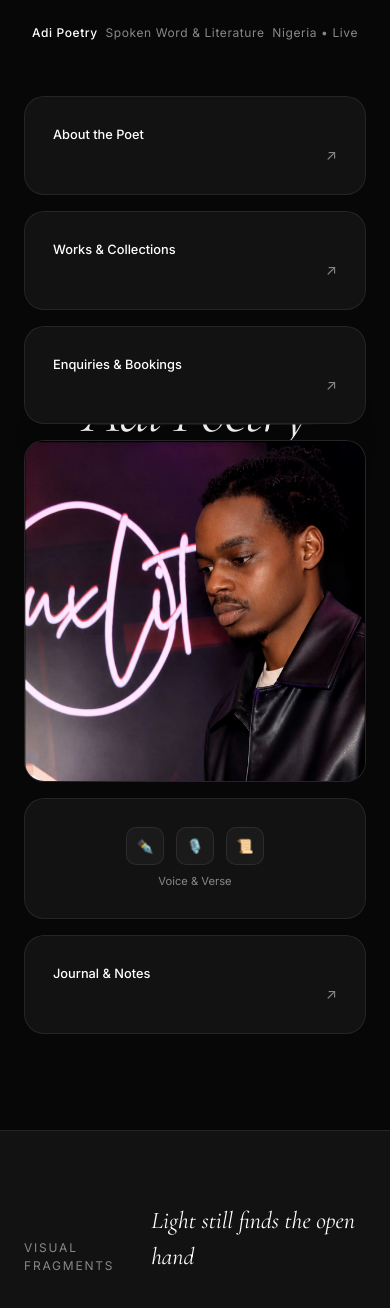
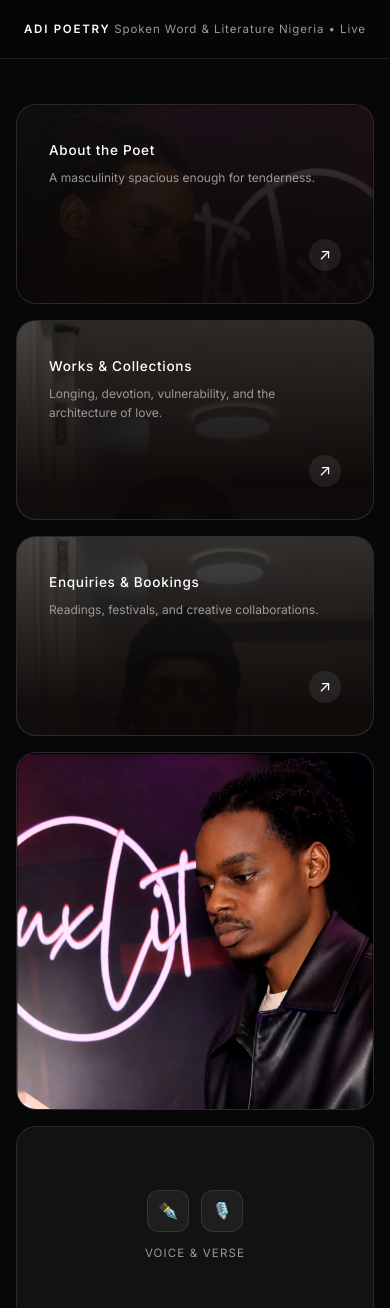
Before and after one commit to Ogirimaobey/adipoetry.com, a plain HTML site: page index.html in a window 390 px wide. Shown: the top 1308 px of the page. Drawn offline with nearby package versions, Linux system fonts and the light colour scheme.

Commit message:
Refactor styles for mobile-first layout and responsiveness
Updated various CSS styles for improved layout and responsiveness, including adjustments to padding, font sizes, and background effects.

```diff
--- a/index.html
+++ b/index.html
@@ -12,15 +12,15 @@
 
   <style>
     /* =========================================
-       EXACT REFERENCE LAYOUT TOKENS (BLACK & WHITE BENTO)
+       MOBILE-FIRST TOKENS & ANIMATIONS
        ========================================= */
     :root {
       --bg-canvas: #070707;
       --card-bg: #121212;
       --card-hover: #1A1A1A;
-      --border-glass: rgba(255, 255, 255, 0.08);
+      --border-glass: rgba(255, 255, 255, 0.1);
       --text-main: #FFFFFF;
-      --text-muted: #888888;
+      --text-muted: #9A9A9A;
       --accent: #B67B48;
 
       --serif: 'Cormorant Garamond', Georgia, serif;
@@ -37,7 +37,7 @@
       background-color: var(--bg-canvas);
       color: var(--text-main);
       font-family: var(--sans);
-      line-height: 1.5;
+      line-height: 1.6;
       overflow-x: hidden;
       -webkit-font-smoothing: antialiased;
     }
@@ -53,30 +53,36 @@
     }
 
     /* =========================================
-       TOP HEADER (MATCHING REFERENCE BAR)
+       TOP HEADER (MOBILE-FIRST)
        ========================================= */
     .top-bar {
-      position: absolute;
+      position: fixed;
       top: 0;
       left: 0;
       width: 100%;
-      padding: 1.5rem 2rem;
+      padding: 1.25rem 1.5rem;
       display: flex;
       justify-content: space-between;
       align-items: center;
-      z-index: 10;
-      font-size: 0.75rem;
-      letter-spacing: 0.05em;
+      z-index: 1000;
+      background: rgba(7, 7, 7, 0.85);
+      backdrop-filter: blur(12px);
+      -webkit-backdrop-filter: blur(12px);
+      border-bottom: 1px solid var(--border-glass);
+      font-size: 0.72rem;
+      letter-spacing: 0.08em;
       color: var(--text-muted);
     }
 
     .top-bar .name-brand {
       color: var(--text-main);
-      font-weight: 500;
+      font-weight: 600;
+      text-transform: uppercase;
+      letter-spacing: 0.15em;
     }
 
     /* =========================================
-       EXACT BENTO HERO CONTAINER & OVERLAPPING TITLE
+       HERO BENTO GRID (MOBILE-FIRST FLUID)
        ========================================= */
     .hero-container {
       position: relative;
@@ -84,32 +90,35 @@
       display: flex;
       flex-direction: column;
       justify-content: center;
-      align-items: center;
-      padding: 6rem 1.5rem 3rem;
+      padding: 6.5rem 1rem 3rem;
       max-width: 1200px;
       margin: 0 auto;
     }
 
-    /* Massive Layered Background Name (Exact Reference Style) */
+    @media (min-width: 768px) {
+      .hero-container { padding: 7rem 2rem 4rem; }
+    }
+
+    /* Elegant Layered Background Title */
     .layered-title {
       position: absolute;
-      top: 38%;
+      top: 42%;
       left: 50%;
       transform: translate(-50%, -50%);
       font-family: var(--serif);
-      font-size: clamp(4rem, 12vw, 11rem);
+      font-size: clamp(3.5rem, 14vw, 10rem);
       font-weight: 300;
       font-style: italic;
       letter-spacing: -0.03em;
-      color: rgba(255, 255, 255, 0.92);
+      color: rgba(255, 255, 255, 0.04);
       white-space: nowrap;
       pointer-events: none;
-      z-index: 1;
+      z-index: 0;
       text-align: center;
-      filter: drop-shadow(0 20px 40px rgba(0,0,0,0.8));
+      width: 100%;
     }
 
-    /* The Bento Grid Frame (Exact Proportion Match) */
+    /* Mobile-First Bento Shell */
     .bento-shell {
       position: relative;
       z-index: 2;
@@ -122,7 +131,7 @@
     @media (min-width: 860px) {
       .bento-shell {
         grid-template-columns: 280px 1fr 240px;
-        grid-template-rows: 240px 240px;
+        grid-template-rows: 250px 250px;
       }
     }
 
@@ -130,51 +139,92 @@
       background: var(--card-bg);
       border: 1px solid var(--border-glass);
       border-radius: 20px;
-      padding: 1.75rem;
+      padding: 2rem;
       display: flex;
       flex-direction: column;
       justify-content: space-between;
       position: relative;
       overflow: hidden;
-      backdrop-filter: blur(12px);
-      transition: background 0.3s ease, border-color 0.3s ease;
+      min-height: 200px;
+      transition: transform 0.4s cubic-bezier(0.16, 1, 0.3, 1), border-color 0.3s ease, background 0.3s ease;
     }
 
     .b-card:hover {
+      transform: translateY(-4px);
+      border-color: rgba(255, 255, 255, 0.25);
       background: var(--card-hover);
-      border-color: rgba(255, 255, 255, 0.18);
+    }
+
+    /* Card Background Images with Dark Vignettes */
+    .card-bg-img {
+      position: absolute;
+      inset: 0;
+      width: 100%;
+      height: 100%;
+      object-fit: cover;
+      object-position: center top;
+      opacity: 0.32;
+      z-index: 1;
+      transition: transform 0.8s cubic-bezier(0.16, 1, 0.3, 1);
+    }
+
+    .b-card:hover .card-bg-img {
+      transform: scale(1.05);
+    }
+
+    .card-gradient-overlay {
+      position: absolute;
+      inset: 0;
+      background: linear-gradient(180deg, rgba(18,12,10,0.3) 0%, rgba(10,7,6,0.92) 85%);
+      z-index: 2;
+    }
+
+    .card-content {
+      position: relative;
+      z-index: 3;
+      display: flex;
+      flex-direction: column;
+      justify-content: space-between;
+      height: 100%;
     }
 
     .card-label {
-      font-size: 0.8rem;
+      font-size: 0.85rem;
       font-weight: 500;
+      letter-spacing: 0.05em;
       color: var(--text-main);
     }
 
-    .card-arrow {
-      font-size: 0.9rem;
+    .card-subtext {
+      font-size: 0.75rem;
       color: var(--text-muted);
-      align-self: flex-end;
+      margin-top: 0.35rem;
     }
 
-    /* Specific Grid Slot Placements matching reference */
-    .card-about {
-      grid-column: span 1;
-      grid-row: span 1;
+    .card-arrow {
+      font-size: 1rem;
+      color: var(--text-main);
+      align-self: flex-end;
+      background: rgba(255, 255, 255, 0.08);
+      width: 32px;
+      height: 32px;
+      border-radius: 50%;
+      display: flex;
+      align-items: center;
+      justify-content: center;
+      transition: background 0.3s ease;
     }
 
-    .card-portfolio {
-      grid-column: span 1;
-      grid-row: span 1;
-    }
-    @media (min-width: 860px) {
-      .card-portfolio { grid-column: span 2; }
+    .b-card:hover .card-arrow {
+      background: var(--text-main);
+      color: var(--bg-canvas);
     }
 
-    .card-contact {
-      grid-column: span 1;
-      grid-row: span 1;
-    }
+    /* Grid Slots */
+    .card-about { grid-column: span 1; grid-row: span 1; }
+    .card-portfolio { grid-column: span 1; grid-row: span 1; }
+    @media (min-width: 860px) { .card-portfolio { grid-column: span 2; } }
+    .card-contact { grid-column: span 1; grid-row: span 1; }
 
     .card-portrait {
       padding: 0 !important;
@@ -185,48 +235,52 @@
       height: 100%;
       object-fit: cover;
       object-position: center top;
-      filter: contrast(1.08) grayscale(15%);
+      filter: contrast(1.08) grayscale(10%);
     }
 
-    .card-icons {
+    .card-icons-slot {
+      display: flex;
+      flex-direction: column;
+      align-items: center;
+      justify-content: center;
+      text-align: center;
+      gap: 0.75rem;
+    }
+
+    .icon-row {
       display: flex;
       gap: 0.75rem;
-      align-items: center;
-      justify-content: center;
-      height: 100%;
     }
 
     .icon-box {
-      width: 38px;
-      height: 38px;
-      background: #1A1A1A;
+      width: 42px;
+      height: 42px;
+      background: rgba(255, 255, 255, 0.05);
       border: 1px solid var(--border-glass);
-      border-radius: 10px;
+      border-radius: 12px;
       display: flex;
       align-items: center;
       justify-content: center;
-      font-size: 0.85rem;
+      font-size: 1rem;
     }
 
-    .card-resume {
-      grid-column: span 1;
-    }
+    .card-resume { grid-column: span 1; }
 
     /* =========================================
-       SIDEWAYS SCROLLING MARQUEE (BELOW BENTO)
+       SIDEWAYS SCROLLING MARQUEE (SIDEFLOW)
        ========================================= */
     .marquee-section {
       background: var(--card-bg);
       border-top: 1px solid var(--border-glass);
       border-bottom: 1px solid var(--border-glass);
-      padding: 4.5rem 0;
+      padding: 4rem 0;
       overflow: hidden;
-      margin-top: 3rem;
+      margin-top: 2rem;
     }
 
     .marquee-header {
       max-width: 1200px;
-      margin: 0 auto 2.5rem;
+      margin: 0 auto 2rem;
       padding: 0 1.5rem;
       display: flex;
       justify-content: space-between;
@@ -236,7 +290,7 @@
     .marquee-track-wrap {
       display: flex;
       width: max-content;
-      animation: scrollSideways 38s linear infinite;
+      animation: scrollSideways 35s linear infinite;
     }
 
     .marquee-track-wrap:hover { animation-play-state: paused; }
@@ -253,16 +307,23 @@
     }
 
     .gallery-plate {
-      width: 300px;
+      width: 280px;
       background: var(--bg-canvas);
       border: 1px solid var(--border-glass);
       border-radius: 16px;
       overflow: hidden;
       flex-shrink: 0;
+      transition: transform 0.3s ease;
     }
 
+    @media (min-width: 768px) {
+      .gallery-plate { width: 320px; }
+    }
+
+    .gallery-plate:hover { transform: translateY(-4px); }
+
     .gallery-plate-img {
-      height: 280px;
+      height: 260px;
       width: 100%;
     }
 
@@ -270,13 +331,16 @@
       width: 100%;
       height: 100%;
       object-fit: cover;
+      transition: transform 0.6s ease;
     }
+
+    .gallery-plate:hover .gallery-plate-img img { transform: scale(1.04); }
 
     .gallery-plate-body { padding: 1.25rem; }
 
     .plate-quote {
       font-family: var(--serif);
-      font-size: 1.2rem;
+      font-size: 1.15rem;
       font-style: italic;
       color: var(--text-main);
       margin-top: 0.35rem;
@@ -288,19 +352,29 @@
     footer {
       max-width: 1200px;
       margin: 0 auto;
-      padding: 4rem 1.5rem;
+      padding: 3.5rem 1.5rem;
       display: flex;
-      justify-content: space-between;
+      flex-direction: column;
+      gap: 1rem;
       align-items: center;
+      text-align: center;
       font-size: 0.75rem;
       color: var(--text-muted);
       letter-spacing: 0.05em;
+    }
+
+    @media (min-width: 768px) {
+      footer {
+        flex-direction: row;
+        justify-content: space-between;
+        text-align: left;
+      }
     }
   </style>
 </head>
 <body>
 
-  <!-- Top Reference Header Bar -->
+  <!-- Top Navigation Header -->
   <header class="top-bar">
     <span class="name-brand">Adi Poetry</span>
     <span>Spoken Word & Literature</span>
@@ -308,32 +382,53 @@
   </header>
 
   <!-- =========================================
-       EXACT BENTO HERO SECTION WITH OVERLAPPING TITLE
+       HERO BENTO GRID SECTION (MOBILE-FIRST)
        ========================================= -->
   <main class="hero-container">
 
-    <!-- Layered Background Title Overlapping Cards -->
+    <!-- Background Layered Title -->
     <h1 class="layered-title">Adi Poetry</h1>
 
     <!-- Bento Grid Shell -->
     <div class="bento-shell">
 
-      <!-- Card 1: About -->
+      <!-- Card 1: About the Poet (With Compelling Visual Image) -->
       <a href="about.html" class="b-card card-about">
+        <img src="WhatsApp%20Image%202026-11-12%20at%201.28.05%20PM.jpeg" alt="About Adi Poetry" class="card-bg-img" />
+        <div class="card-gradient-overlay"></div>
+        <div class="card-content">
+          <div>
             <span class="card-label">About the Poet</span>
+            <p class="card-subtext">A masculinity spacious enough for tenderness.</p>
+          </div>
           <span class="card-arrow">↗</span>
+        </div>
       </a>
 
-      <!-- Card 2: Portfolio / Works -->
+      <!-- Card 2: Works & Collections (With Compelling Visual Image) -->
       <a href="works.html" class="b-card card-portfolio">
+        <img src="WhatsApp%20Image%202026-10-25%20at%208.16.23%20AM.jpeg" alt="Works & Collections" class="card-bg-img" />
+        <div class="card-gradient-overlay"></div>
+        <div class="card-content">
+          <div>
             <span class="card-label">Works & Collections</span>
+            <p class="card-subtext">Longing, devotion, vulnerability, and the architecture of love.</p>
+          </div>
           <span class="card-arrow">↗</span>
+        </div>
       </a>
 
-      <!-- Card 3: Contact -->
+      <!-- Card 3: Enquiries & Bookings (With Compelling Visual Image) -->
       <a href="about.html" class="b-card card-contact">
+        <img src="WhatsApp%20Image%202026-10-25%20at%208.16.23%20AM%20(1).jpeg" alt="Enquiries & Bookings" class="card-bg-img" />
+        <div class="card-gradient-overlay"></div>
+        <div class="card-content">
+          <div>
             <span class="card-label">Enquiries & Bookings</span>
+            <p class="card-subtext">Readings, festivals, and creative collaborations.</p>
+          </div>
           <span class="card-arrow">↗</span>
+        </div>
       </a>
 
       <!-- Card 4: Portrait Photo (Center Bottom) -->
@@ -343,30 +438,36 @@
 
       <!-- Card 5: Icon Badge / Audio Bar -->
       <div class="b-card">
-        <div class="card-icons">
+        <div class="card-content card-icons-slot">
+          <div class="icon-row">
             <div class="icon-box">✒️</div>
             <div class="icon-box">🎙️</div>
-          <div class="icon-box">📜</div>
           </div>
-        <span style="font-size: 0.7rem; color: var(--text-muted); text-align: center; margin-top: 0.5rem;">Voice & Verse</span>
+          <span style="font-size: 0.72rem; color: var(--text-muted); text-transform: uppercase; letter-spacing: 0.1em;">Voice & Verse</span>
+        </div>
       </div>
 
-      <!-- Card 6: Resume / Journal -->
+      <!-- Card 6: Journal & Notes -->
       <a href="journal.html" class="b-card card-resume">
+        <div class="card-content">
+          <div>
             <span class="card-label">Journal & Notes</span>
+            <p class="card-subtext">Essays on intimacy and modern identity.</p>
+          </div>
           <span class="card-arrow">↗</span>
+        </div>
       </a>
 
     </div>
   </main>
 
   <!-- =========================================
-       SIDEWAYS SCROLLING MARQUEE (GALLERY)
+       SIDEWAYS SCROLLING MARQUEE (SIDEFLOW)
        ========================================= -->
   <section class="marquee-section">
     <div class="marquee-header">
-      <span style="font-size: 0.75rem; letter-spacing: 0.15em; text-transform: uppercase; color: var(--text-muted);">Visual Fragments</span>
-      <span style="font-family: var(--serif); font-size: 1.5rem; font-style: italic;">Light still finds the open hand</span>
+      <span style="font-size: 0.72rem; letter-spacing: 0.15em; text-transform: uppercase; color: var(--text-muted);">Visual Fragments</span>
+      <span style="font-family: var(--serif); font-size: 1.35rem; font-style: italic;">Light still finds the open hand</span>
     </div>
 
     <div class="marquee-track-wrap">
```
Lines whose indentation alone changed are shown as unchanged.
